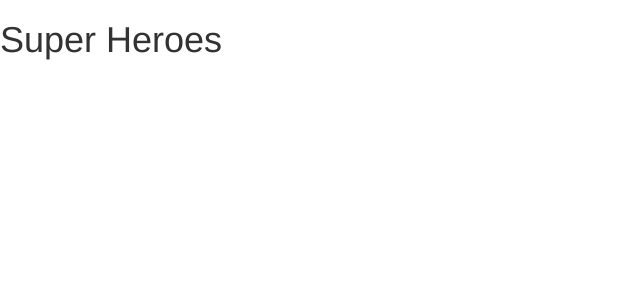
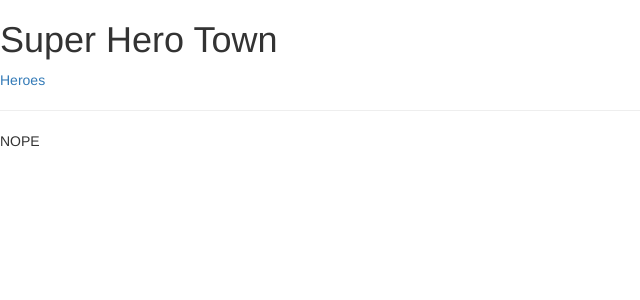
Before and after one commit to jtomchak/super-heroes, a React (Create React App) app: page /heroes/details/1 in a window 1280 px wide. Shown: the top 300 px of the page, without its empty margins (0-640 px from the left). Built offline with nearby package versions, Linux system fonts and the light colour scheme; no server answers.

Commit message:
Introduced react-router-dom

```diff
--- a/package.json
+++ b/package.json
@@ -7,6 +7,7 @@
     "react": "^16.0.0",
     "react-bootstrap": "^0.31.5",
     "react-dom": "^16.0.0",
+    "react-router-dom": "^4.2.2",
     "react-scripts": "1.0.17"
   },
   "scripts": {
--- a/src/components/App.js
+++ b/src/components/App.js
@@ -1,12 +1,25 @@
 import React, { Component } from "react";
+import { BrowserRouter as Router, Route, NavLink } from "react-router-dom";
 import HeroesList from "./HeroesList";
+import HeroForm from "./HeroForm";
 
 class App extends Component {
   render() {
     return (
-      <div>
-        <HeroesList />
-      </div>
+      <Router>
+        <div>
+          <h1>Super Hero Town</h1>
+          <nav>
+            <NavLink exact to="/heroes">
+              Heroes
+            </NavLink>
+          </nav>
+          <hr />
+
+          <Route exact path="/heroes" component={HeroesList} />
+          <Route path={"/heroes/details/:heroId"} component={HeroForm} />
+        </div>
+      </Router>
     );
   }
 }
--- a/src/components/HeroForm.js
+++ b/src/components/HeroForm.js
@@ -2,8 +2,12 @@ import React, { Component } from "react";
 
 class HeroForm extends Component {
   state = {
-    hero: this.props.hero
+    heroId: parseInt(this.props.match.params.heroId),
+    hero: undefined
   };
+
+  //on load when component is init
+  componentWillMount() {}
 
   handleNameChange = event => {
     this.setState({
@@ -15,6 +19,9 @@ class HeroForm extends Component {
   };
   render() {
     const hero = this.state.hero;
+    if (!hero) {
+      return <div>NOPE</div>;
+    }
     return (
       <div className="col-md-6 col-sm-12">
         <h2 style={{ textAlign: "center" }}>{hero.superhero}</h2>
--- a/src/components/HeroesList.js
+++ b/src/components/HeroesList.js
@@ -58,7 +58,6 @@ class HeroesList extends Component {
   render() {
     return (
       <div className="App">
-        <h1>{this.state.title}</h1>
         <div className="container">
           <div className="row">
             <div className="col-md-6 col-sm-12">
--- a/src/superheroes.service.js
+++ b/src/superheroes.service.js
@@ -5,4 +5,6 @@ const getHeroes = () => {
   return fetch(heroURL);
 };
 
+const getHeroById = id => {};
+
 export { getHeroes };
```
Also changed, not shown: 1 other file (tests, documents, lock files or other folders).
